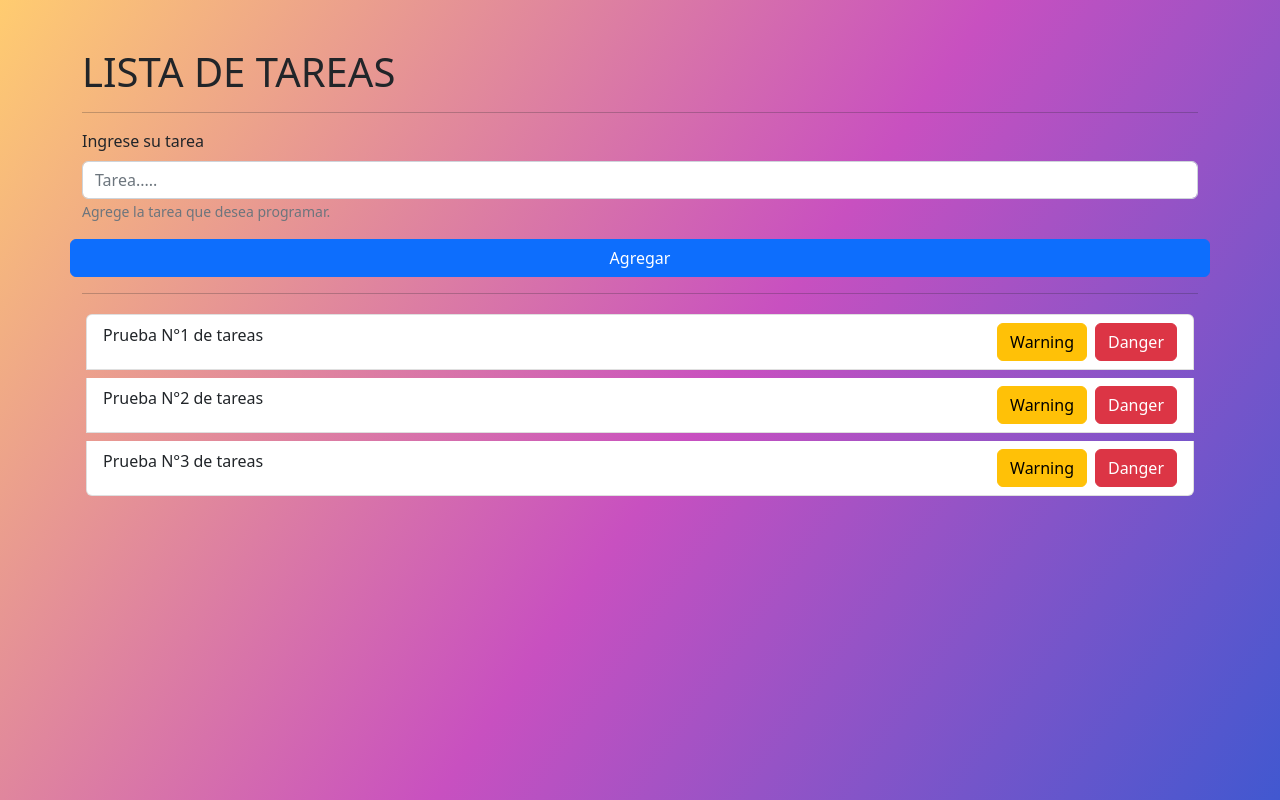
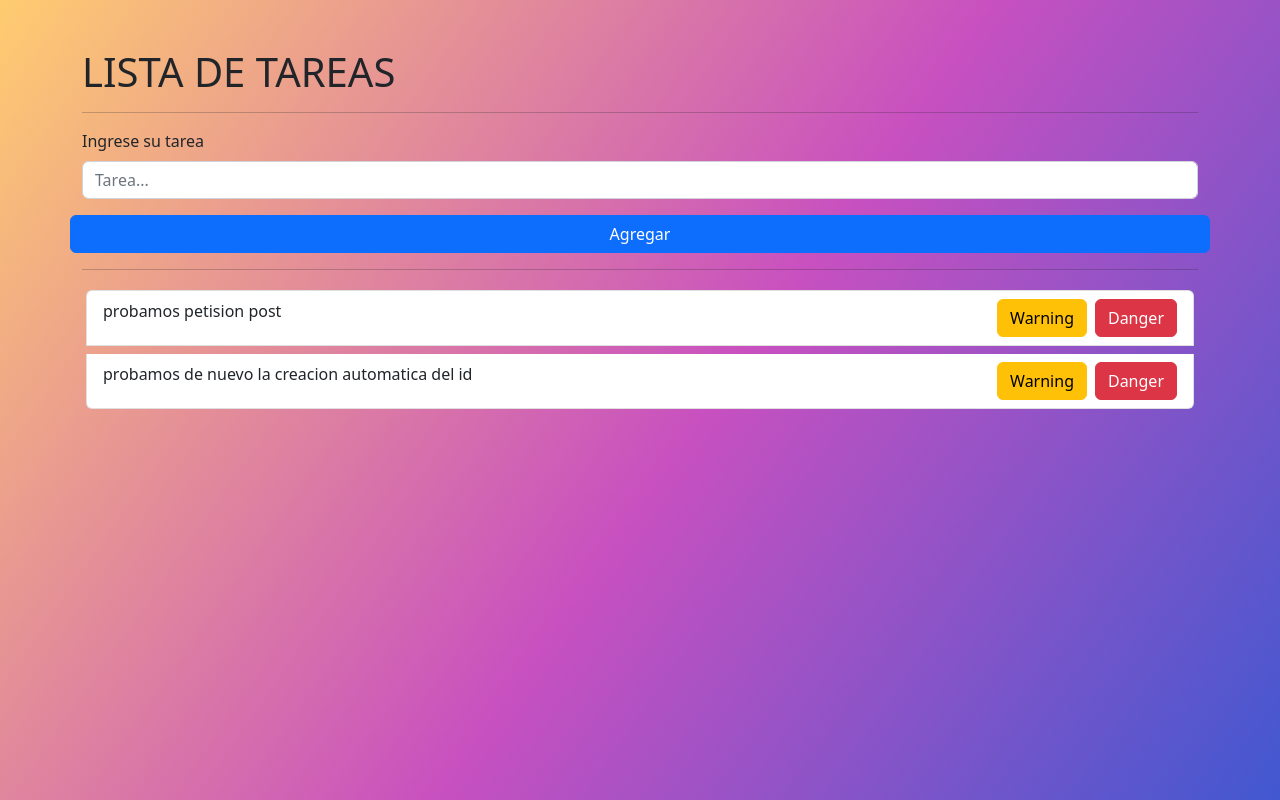
Before and after one commit to jlpereyra22/Lista-Tarea-Front, a React (Create React App) app: page / in a window 1280 px wide. Built offline with nearby package versions, Linux system fonts and the light colour scheme; data requests are answered from the project's data file.

Commit message:
peticion post creada, falta que renderize de manera automatica

```diff
--- a/db.json
+++ b/db.json
@@ -1,7 +1,12 @@
 {
   "tareas": [
-    { "nombre": "Prueba N°1 de tareas" },
-    { "nombre": "Prueba N°2 de tareas" },
-    { "nombre": "Prueba N°3 de tareas" }
+    {
+      "nombre": "probamos petision post",
+      "id": 1
+    },
+    {
+      "nombre": "probamos de nuevo la creacion automatica del id",
+      "id": 2
+    }
   ]
 }
--- a/package.json
+++ b/package.json
@@ -12,6 +12,7 @@
     "react": "^18.2.0",
     "react-bootstrap": "^2.7.0",
     "react-dom": "^18.2.0",
+    "react-hook-form": "^7.42.1",
     "react-router-dom": "^6.6.2",
     "react-scripts": "5.0.1",
     "sort-by": "^1.2.0",
--- a/src/components/AgregarTarea.jsx
+++ b/src/components/AgregarTarea.jsx
@@ -1,15 +1,37 @@
 import Button from 'react-bootstrap/Button';
 import Form from 'react-bootstrap/Form';
+import { useForm } from 'react-hook-form';
+import { agregarTareaApi } from './helpers/queries';
 
 const AgregarTarea = () => {
+  const{register, handleSubmit,formState:{errors}}=useForm();
+  const onSubmit=(datos)=>{
+    console.log(datos);
+    agregarTareaApi(datos).then((respuesta)=>{
+
+    });
+  };
     return (
 
-        <Form className="b-5 row">
+        <Form className="b-5 row" onSubmit={handleSubmit(onSubmit)}>
         <Form.Group className="mb-3" controlId="agregarTarea">
           <Form.Label>Ingrese su tarea</Form.Label>
-          <Form.Control type="text" placeholder="Tarea....." />
-          <Form.Text className="text-muted">
-            Agrege la tarea que desea programar.
+          <Form.Control type="text"
+          placeholder="Tarea..."
+          {...register("nombre",{
+            required:"Debe ingresar una tarea",
+            minLength:{
+              value:2,
+              message:"La tarea debe contar como minimo con dos caracteres"
+            },
+            maxLength:{
+              value:100,
+              message:"La tarea no debe superar los 100 caracteres"
+            }
+          })}
+          />
+          <Form.Text className="text-danger">
+            {errors.nombre?.message}
           </Form.Text>
         </Form.Group>
         <Button variant="primary" type="submit">
--- a/src/components/helpers/queries.js
+++ b/src/components/helpers/queries.js
@@ -9,4 +9,19 @@ export const consultarApi = async()=>{
     } catch (error) {
         console.log(error);
     }
+};
+
+export const agregarTareaApi = async(tarea)=>{
+    try {
+        const respuesta = await fetch(URL,{
+            method:"POST",
+            headers:{"Content-Type":"application/json"},
+            body:JSON.stringify(tarea)
+
+        });
+
+        return respuesta;
+    } catch (error) {
+        console.log(error);
+    }
 }
```
Also changed, not shown: 1 other file (tests, documents, lock files or other folders).
